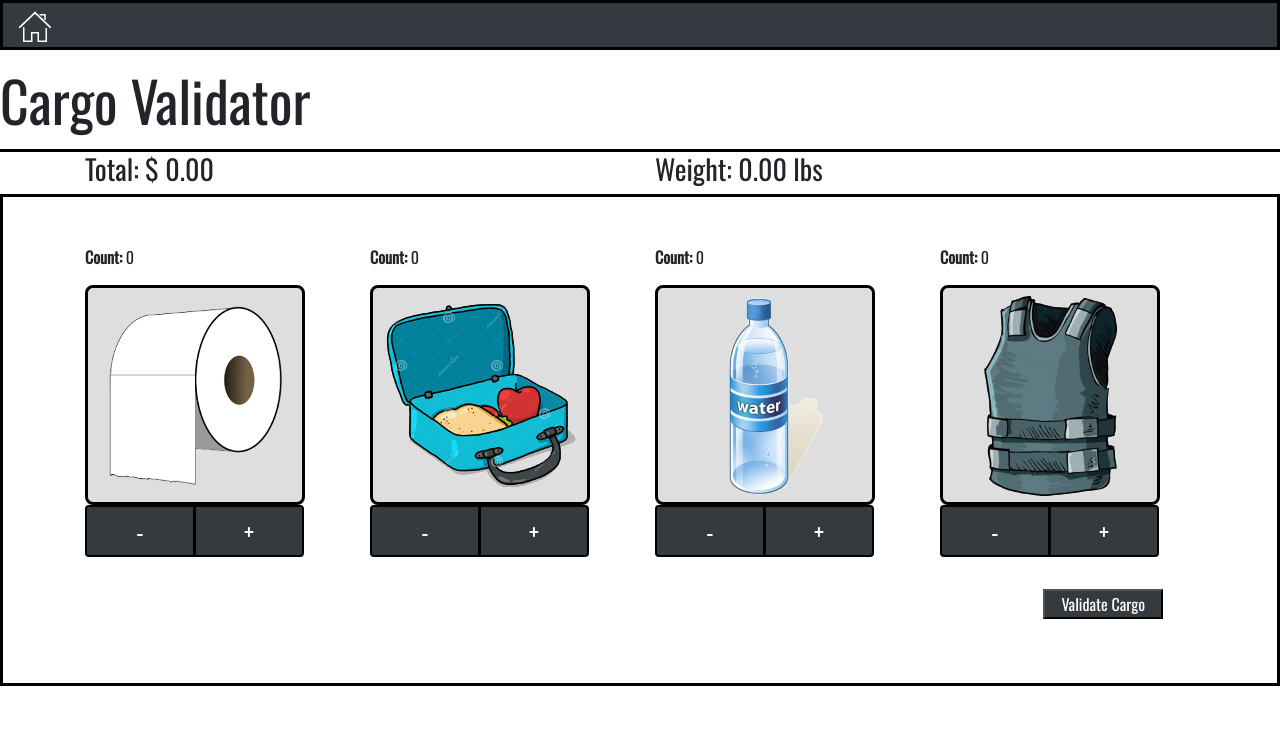
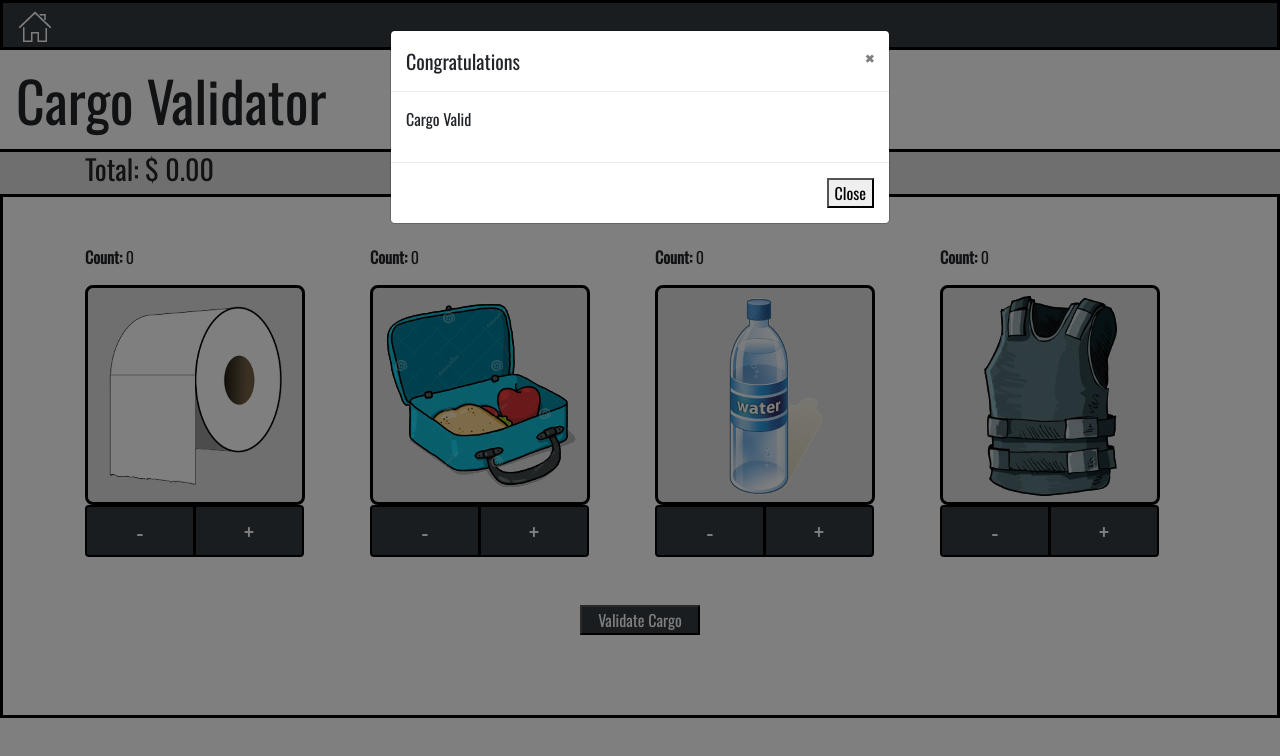
Before and after one commit to stoopfrench/Roadtrip-Itinerary, a website: page public/html/cargo-val.html in a window 1280 px wide. Both pictures are taken after a click on the input "Validate Cargo". Drawn offline with nearby package versions, Linux system fonts and the light colour scheme.

Commit message:
bugs in updating totals

```diff
--- a/public/css/cargo-val.css
+++ b/public/css/cargo-val.css
@@ -13,8 +13,7 @@ button {
 h1 {
 
 	font-size: 3.5rem;
-	margin-top: 1rem;
-	margin-bottom: 1rem;
+	margin: 1rem;
 }
 
 .navbar-dark .navbar-toggler {
@@ -71,8 +70,8 @@ h1 {
 
 #submit {
 
-	text-align: right;
-	margin: 2rem;
+	text-align: center;
+	margin: 3rem;
 
 }
 
@@ -82,6 +81,8 @@ h1 {
 	color: white;
 	padding-left: 1rem;
 	padding-right: 1rem;
+	outline-color: black;
+
 }
 
 .btn {
@@ -96,4 +97,5 @@ h1 {
 #totalDisplay {
 
 	border-top: 3px solid black;
+	background-color: #dedede
 }
--- a/public/html/cargo-val.html
+++ b/public/html/cargo-val.html
@@ -7,6 +7,7 @@
 	<title>Cargo Validator</title>
 </head>
 <body>
+
 <!-- NAVBAR -->
 
 	<nav class="navbar navbar-expand-sm navbar-dark bg-dark" style="background-color: black;">
@@ -32,7 +33,9 @@
 			</div>
 		</div>
 	</div>
+
 <!-- Cargo Display -->
+
 	<div class="cargo">
 		<div class="container">
 			<div class="row">
@@ -41,7 +44,9 @@
 						<p><b>Count: </b><span class="toilet-paper-display">0</span></p>
 					</div>
 					<div class="image">
+					<a href="https://www.amazon.com/Charmin-Strong-Toilet-Tissue-Double/dp/B00XBTYQVQ/ref=sr_1_4_s_f_it?ie=UTF8&qid=1509954547&sr=1-4&ppw=fresh&keywords=toilet+paper&dpID=515eG3x5JqL&preST=_SY300_QL70_&dpSrc=srch" target="_blank">
 					<img src="/images/toilet paper roll.png" alt="">
+					</a>
 					</div>
 					<div class="btn-group" role="group" aria-label="Basic example">
 					<button id="toiletPaperMinus" type="button" class="btn btn-secondary">-</button>
@@ -53,7 +58,9 @@
 						<p><b>Count: </b><span class="lunch-box-display">0</span></p>
 					</div>
 					<div class="image">
+					<a href="https://www.amazon.com/Lunchables-Pizza-Nacho-Combo-ct/dp/B07567K6P1/ref=sr_1_6_s_it?s=grocery&ie=UTF8&qid=1509954431&sr=1-6&keywords=lunchables&th=1" target="_blank">
 					<img src="/images/Lunch-box.png" alt="">
+					</a>
 					</div>
 					<div class="btn-group" role="group" aria-label="Basic example">
 					<button id="lunchBoxMinus" type="button" class="btn btn-secondary">-</button>
@@ -65,7 +72,9 @@
 						<p><b>Count: </b><span class="water-display">0</span></p>
 					</div>
 					<div class="image">
+					<a href="https://www.amazon.com/Nestl%C3%A9-Bottled-Purified-Water-Bottles/dp/B00LLKWVL4/ref=br_lf_m_vbsqwmx7xv9s4j5_ttl?_encoding=UTF8&s=home-garden" target="_blank">
 					<img src="/images/water bottle.jpg" alt="">
+					</a>
 					</div>
 					<div class="btn-group" role="group" aria-label="Basic example">
 					<button id="waterMinus" type="button" class="btn btn-secondary">-</button>
@@ -88,11 +97,32 @@
 			<div id="submit">
 				<div class="row">
 					<div class="col-12">
-						<input id="cargoSubmitButton" type="submit" name="Submit" value="Validate Cargo">
+						<input id="cargoSubmitButton" type="submit" name="Submit" value="Validate Cargo" data-toggle="modal" data-target="#validateModal">
 					</div>
 				</div>
 			</div>
 		</div>
+	</div>
+
+<!-- Validate Modal -->
+
+	<div class="modal fade" id="validateModal" tabindex="-1" role="dialog" aria-labelledby="validateModalLabel" aria-hidden="true">
+	  <div class="modal-dialog" role="document">
+	    <div class="modal-content">
+	      <div class="modal-header">
+	        <h5 id="validateTitle" class="modal-title" id="validateModalLabel"></h5>
+	        <button type="button" class="close" data-dismiss="modal" aria-label="Close">
+	          <span aria-hidden="true">&times;</span>
+	        </button>
+	      </div>
+	      <div class="modal-body">
+	        <p id="validateMessage"></p>
+	      </div>
+	      <div class="modal-footer">
+	        <button type="button" data-dismiss="modal">Close</button>
+	      </div>
+	    </div>
+	  </div>
 	</div>
 
 
--- a/public/js/cargo-val.js
+++ b/public/js/cargo-val.js
@@ -3,20 +3,20 @@ $(document).ready(function(){
 
 
 	var tpCount = 0
-	var tpPrice = 6.50
-	var tpWeight = 1.5
+	var tpPrice = 11.85
+	var tpWeight = 3
 
 	var lbCount = 0
-	var lbPrice = 30
-	var lbWeight = 1.5
+	var lbPrice = 29.99
+	var lbWeight = 5
 
 	var vestCount = 0
 	var vestPrice = 75
 	var vestWeight = 6
 
 	var waterCount = 0
-	var waterPrice = 16
-	var waterWeight = 28
+	var waterPrice = 15.78
+	var waterWeight = 27.9
 
 	var totalPrice = 0
 	var totalWeight = 0
@@ -34,6 +34,8 @@ $(document).ready(function(){
 			tpCount--
 
 		}
+
+		console.log(totalPrice)
 
 		if(totalPrice > 0) {
 
@@ -84,14 +86,14 @@ $(document).ready(function(){
 
 		}
 
-		if(totalPrice > 0) {
+		if(totalPrice > 1) {
 
 			totalPrice -= lbPrice
 
 
 		}
 
-		if(totalWeight > 0) {
+		if(totalWeight > 1) {
 
 			totalWeight -= lbWeight
 
@@ -134,14 +136,14 @@ $(document).ready(function(){
 
 		}
 
-		if(totalPrice > 0) {
+		if(totalPrice > 1) {
 
 			totalPrice -= waterPrice
 
 
 		}
 
-		if(totalWeight > 0) {
+		if(totalWeight > 1) {
 
 			totalWeight -= waterWeight
 
@@ -183,14 +185,13 @@ $(document).ready(function(){
 
 		}
 
-		if(totalPrice > 0) {
+		if(totalPrice > 1) {
 
 			totalPrice -= vestPrice
 
-
 		}
 
-		if(totalWeight > 0) {
+		if(totalWeight > 1) {
 
 			totalWeight -= vestWeight
 
@@ -222,5 +223,33 @@ $(document).ready(function(){
 
 	})
 
+	$('#cargoSubmitButton').on('click', function(){
+
+
+		if(totalPrice <= 200 && totalWeight  <= 200) {
+
+			$('#validateTitle').text('Congratulations')
+			$('#validateMessage').text('Cargo Valid')
+		}
+
+		if (totalPrice > 200 && totalWeight > 200) {
+
+			$('#validateTitle').text('Invalid Cargo')
+			$('#validateMessage').text('Over weight and over budget.')
+		}
+
+		if(totalPrice > 200 && totalWeight < 200) {
+
+			$('#validateTitle').text('Invalid Cargo')
+			$('#validateMessage').text('Over budget.')
+		}
+
+		if(totalWeight < 200 && totalWeight > 200) {
+
+			$('#validateMessage').text('Over the weight limit.')
+
+		}
+
+	})
 
 })
--- a/server.js
+++ b/server.js
@@ -66,5 +66,5 @@ app.get('/Cargo-Validator', function(request, response){
 
 app.listen(8080, function(){
 
-	console.log('Running on port 8080')
+	console.log("'Roadtrip_Itinerary' on port 8080")
 })
```
